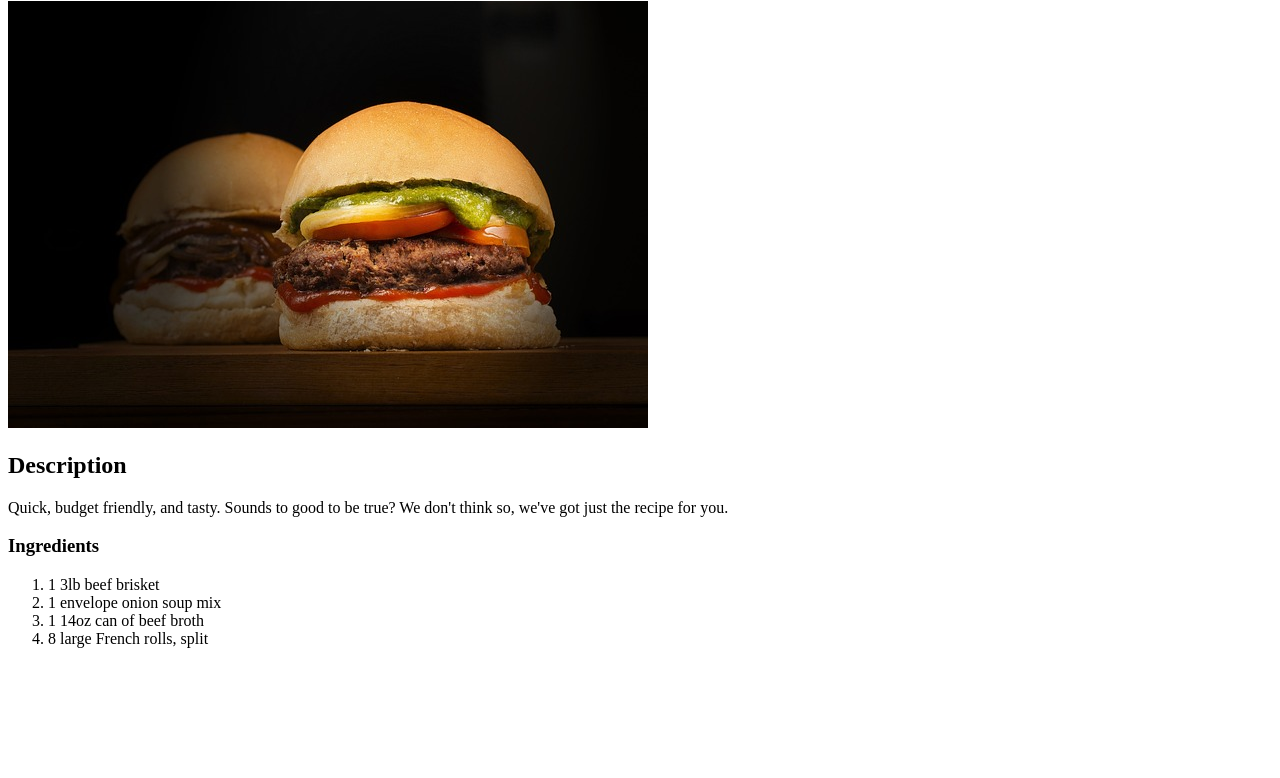
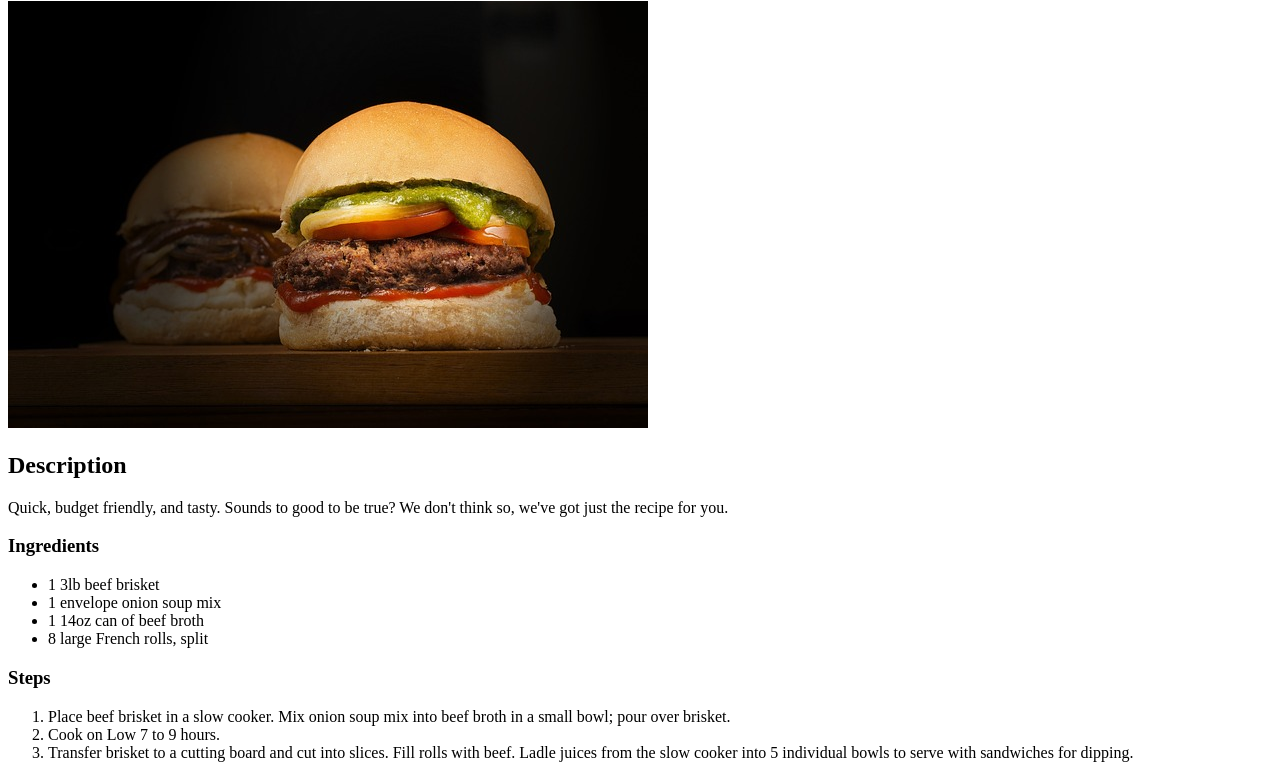
Before and after one commit to Syntax-Nova/odin-recipes, a plain HTML site: page recipes/frenchdip.html in a window 1280 px wide. Shown: the part 105-883 px from the top of the page. Before the commit the page ends 800 px from the top, so only its background shows below. Drawn offline with Linux system fonts and the light colour scheme.

Commit message:
added an h3 tag named steps and included an ordered list under it

```diff
--- a/recipes/frenchdip.html
+++ b/recipes/frenchdip.html
@@ -17,7 +17,7 @@
         <p><p>Quick, budget friendly, and tasty. Sounds to good to be true? We don't think so,  we've got just the recipe for you.</p></p>
 
         <h3>Ingredients</h3>
-        <ol>
+        <ul>
             <li>1 3lb beef brisket</li>
 
             <li>1 envelope onion soup mix</li>
@@ -25,9 +25,16 @@
             <li>1 14oz can of beef broth</li>
 
             <li>8 large French rolls, split</li>
+        </ul>
+
+        <h3>Steps</h3>
+        <ol>
+            <li>Place beef brisket in a slow cooker. Mix onion soup mix into beef broth in a small bowl; pour over brisket.</li>
+
+            <li>Cook on Low 7 to 9 hours.</li>
+
+            <li>Transfer brisket to a cutting board and cut into slices. Fill rolls with beef. Ladle juices from the slow cooker into 5 individual bowls to serve with sandwiches for dipping.</li>
         </ol>
-
-
 
     </body>
 </html>
```
